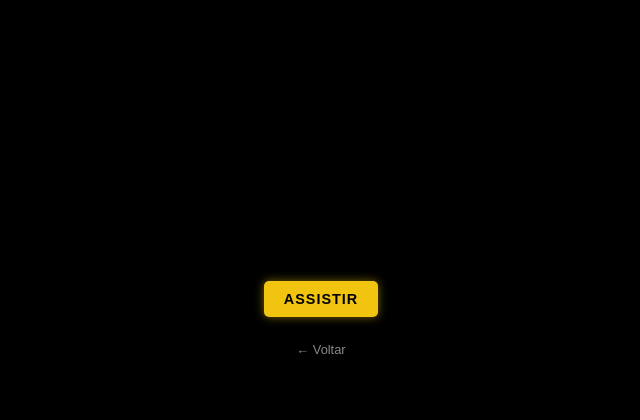
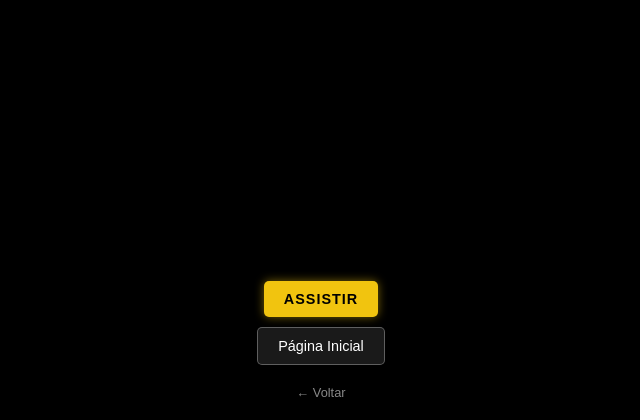
Before and after one commit to clairtonslv45-ai/zathura-stream, a Flask app: page /player in a window 1280 px wide. Shown: the part 459-879 px from the top of the page, without its empty margins (319-959 px from the left). Before the commit the page ends 813 px from the top, so only its background shows below. Run offline with Flask 3, Linux system fonts and the light colour scheme.

Commit message:
Alterado texto para Página Inicial no player

```diff
--- a/templates/filme.html
+++ b/templates/filme.html
@@ -10,21 +10,34 @@
         .video-container iframe { position: absolute; top: 0; left: 0; width: 100%; height: 100%; border: 0; }
         .controls { padding: 20px; }
 
-        /* Botão Amarelo Ajustado */
         .btn-rave {
             background: #f1c40f;
             color: #000;
-            padding: 10px 20px; /* Tamanho reduzido */
+            padding: 10px 20px;
             text-decoration: none;
             font-weight: bold;
-            font-size: 0.9rem; /* Texto um pouco menor */
-            border-radius: 5px; /* Formato mais retangular/discreto */
+            font-size: 0.9rem;
+            border-radius: 5px;
             display: inline-block;
             box-shadow: 0 0 10px rgba(241, 196, 15, 0.5);
-            margin-bottom: 15px;
+            margin-bottom: 10px;
             text-transform: uppercase;
             letter-spacing: 1px;
         }
+
+        .btn-home {
+            display: inline-block;
+            background: rgba(255, 255, 255, 0.1);
+            color: #fff;
+            padding: 10px 20px;
+            text-decoration: none;
+            border-radius: 5px;
+            font-size: 0.9rem;
+            margin-bottom: 10px;
+            border: 1px solid rgba(255, 255, 255, 0.3);
+            transition: 0.3s;
+        }
+        .btn-home:hover { background: rgba(255, 255, 255, 0.2); }
 
         .btn-back { color: #888; text-decoration: none; display: block; margin-top: 10px; font-size: 0.8rem; }
     </style>
@@ -35,6 +48,8 @@
     </div>
     <div class="controls">
         <a href="{{ filme.rave }}" class="btn-rave">ASSISTIR</a>
+        <br>
+        <a href="/" class="btn-home">Página Inicial</a>
         <a href="javascript:history.back()" class="btn-back">← Voltar</a>
     </div>
 </body>
```
